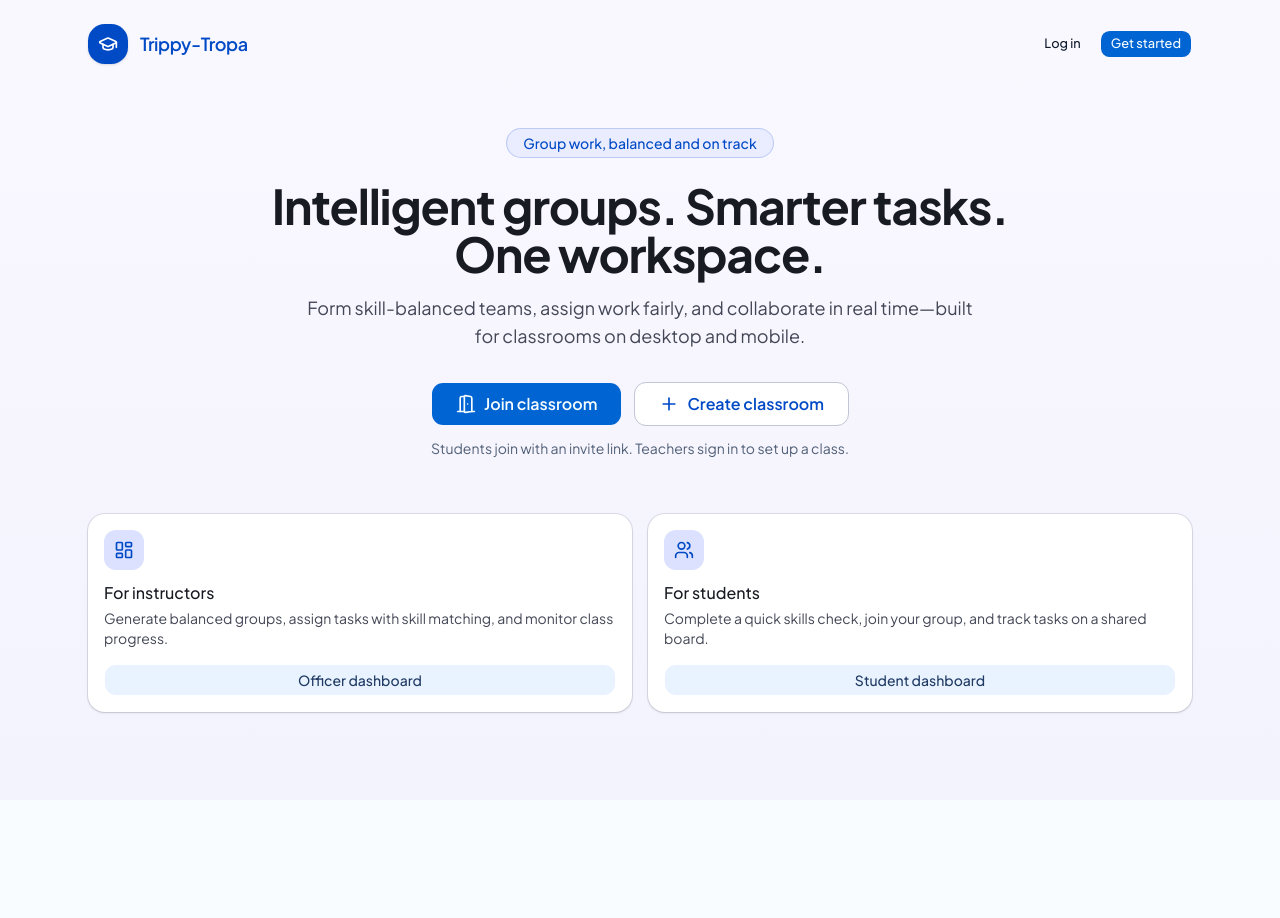
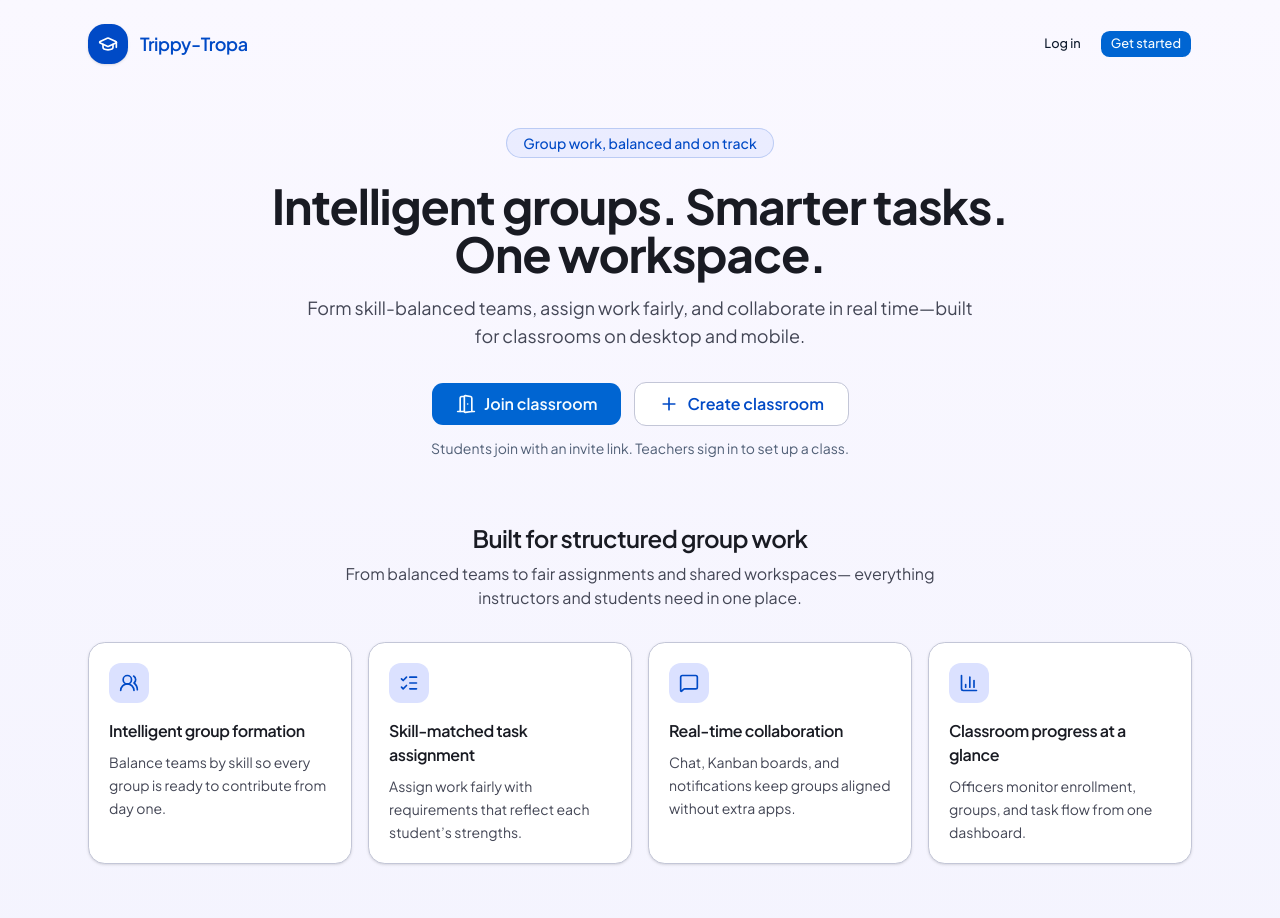
Before and after one commit to DAA-Group7/trippy-tropa, a Next.js app: page / in a window 1280 px wide. Shown: the top 918 px of the page. Before the commit the page ends 800 px from the top, so only its background shows below. Built offline with nearby package versions, Linux system fonts and the light colour scheme.

Commit message:
feat(landing): add four-pillar features section
Dedicated grid separates product pillars from role cards so visitors see group formation, assignment, collaboration, and progress before choosing a path. Closes GAP-F-002 per landing PRD.

```diff
--- a/src/app/page.tsx
+++ b/src/app/page.tsx
@@ -1,4 +1,14 @@
-import { DoorOpen, LayoutDashboard, Plus, Users } from "lucide-react";
+import type { LucideIcon } from "lucide-react";
+import {
+  BarChart3,
+  DoorOpen,
+  LayoutDashboard,
+  ListChecks,
+  MessageSquare,
+  Plus,
+  Users,
+  UsersRound,
+} from "lucide-react";
 import { ButtonLink } from "@/components/ui/button";
 import {
   Card,
@@ -10,6 +20,37 @@ import {
 import { BrandMark } from "@/components/brand/brand-mark";
 import { APP_TAGLINE } from "@/lib/constants/brand";
 import { routes } from "@/lib/constants/routes";
+
+const LANDING_FEATURES: {
+  title: string;
+  description: string;
+  icon: LucideIcon;
+}[] = [
+  {
+    title: "Intelligent group formation",
+    description:
+      "Balance teams by skill so every group is ready to contribute from day one.",
+    icon: UsersRound,
+  },
+  {
+    title: "Skill-matched task assignment",
+    description:
+      "Assign work fairly with requirements that reflect each student’s strengths.",
+    icon: ListChecks,
+  },
+  {
+    title: "Real-time collaboration",
+    description:
+      "Chat, Kanban boards, and notifications keep groups aligned without extra apps.",
+    icon: MessageSquare,
+  },
+  {
+    title: "Classroom progress at a glance",
+    description:
+      "Officers monitor enrollment, groups, and task flow from one dashboard.",
+    icon: BarChart3,
+  },
+];
 
 export default function HomePage() {
   return (
@@ -60,6 +101,44 @@ export default function HomePage() {
             Students join with an invite link. Teachers sign in to set up a
             class.
           </p>
+        </section>
+
+        <section
+          className="mt-12 w-full sm:mt-16"
+          aria-labelledby="landing-features-heading"
+        >
+          <div className="text-center">
+            <h2
+              id="landing-features-heading"
+              className="font-heading text-xl font-semibold text-[#191b23] sm:text-2xl"
+            >
+              Built for structured group work
+            </h2>
+            <p className="mx-auto mt-2 max-w-2xl text-sm text-[#434655] sm:text-base">
+              From balanced teams to fair assignments and shared workspaces—
+              everything instructors and students need in one place.
+            </p>
+          </div>
+          <ul className="mt-8 grid list-none gap-4 p-0 sm:grid-cols-2 lg:grid-cols-4">
+            {LANDING_FEATURES.map((feature) => {
+              const Icon = feature.icon;
+              return (
+                <li key={feature.title}>
+                  <article className="flex h-full flex-col rounded-xl border border-[#c3c6d7] bg-white p-5 text-left shadow-sm">
+                    <div className="flex size-10 items-center justify-center rounded-lg bg-[#dbe1ff] text-[#004ac6]">
+                      <Icon className="size-5" aria-hidden />
+                    </div>
+                    <h3 className="mt-4 font-heading text-base font-semibold text-[#191b23]">
+                      {feature.title}
+                    </h3>
+                    <p className="mt-2 flex-1 text-sm leading-relaxed text-[#434655]">
+                      {feature.description}
+                    </p>
+                  </article>
+                </li>
+              );
+            })}
+          </ul>
         </section>
 
         <section
```
Also changed, not shown: .cursor/plans/trippy-tropa-full-prd.md.
